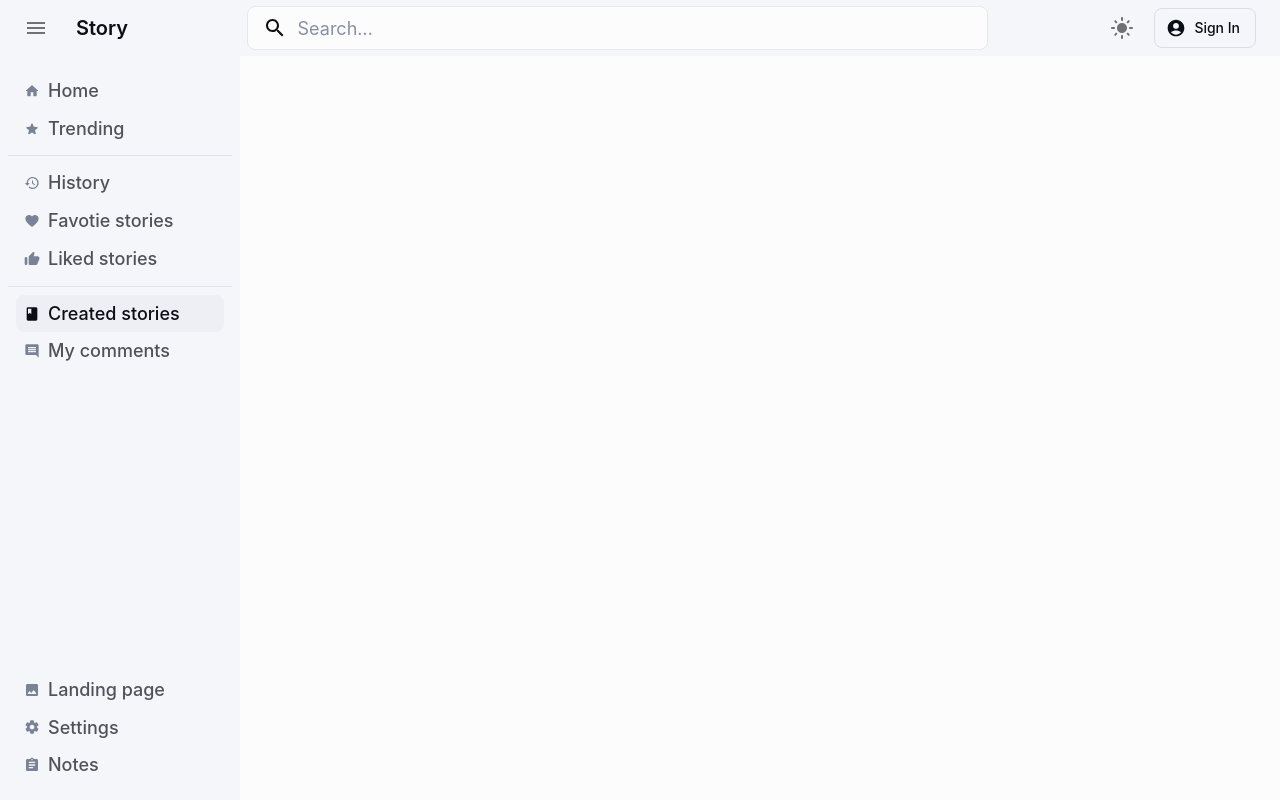
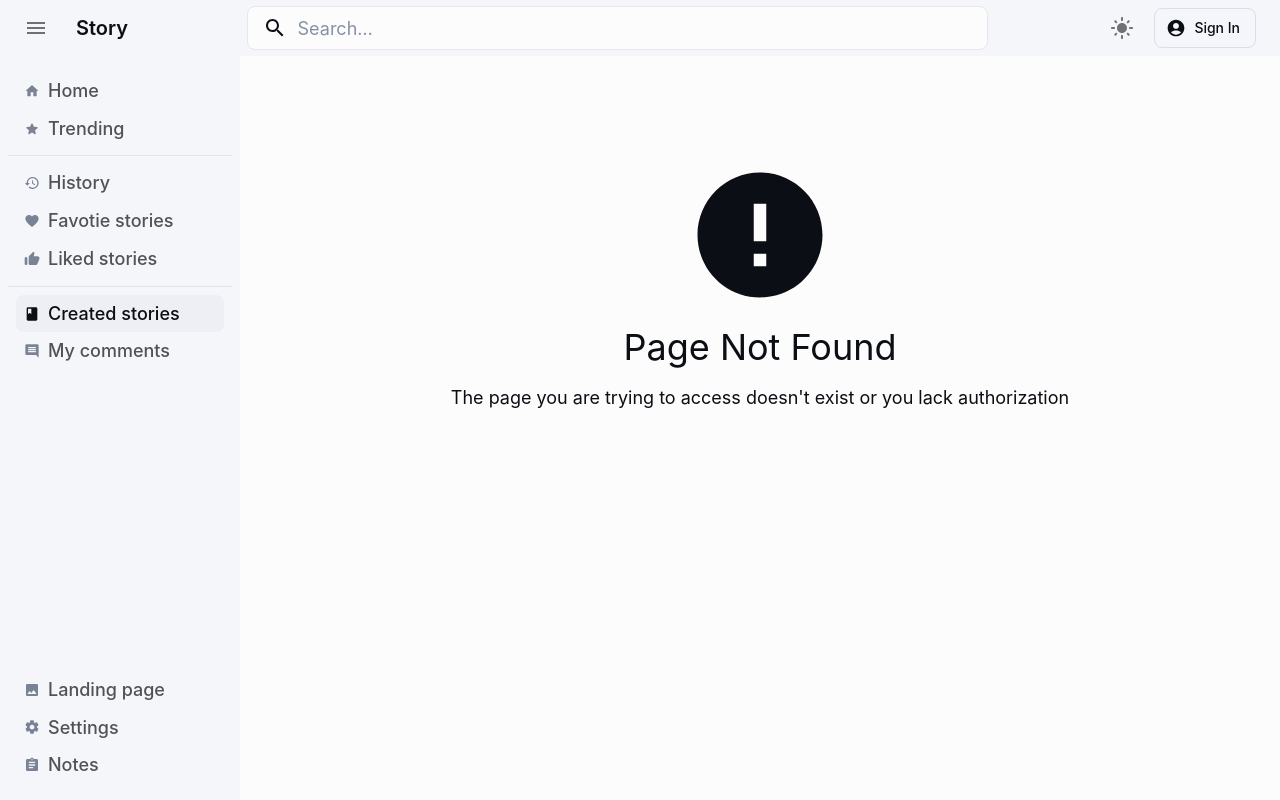
Before and after one commit to tmikov99/story-ui, a React (Vite) app: page /created in a window 1280 px wide. Built offline with nearby package versions, Linux system fonts and the light colour scheme; no server answers.

Commit message:
Add default path (#59)
* Add deafult not found router path

* Remove curly brackets

```diff
--- a/src/App.tsx
+++ b/src/App.tsx
@@ -26,6 +26,8 @@ import HistoryEmptyState from './components/emptyState/HistoryEmptyState';
 import FavoriteEmptyState from './components/emptyState/FavoriteEmptyState';
 import LikedEmptyState from './components/emptyState/LikedEmptyState';
 import UserEmptyState from './components/emptyState/UserEmptyState';
+import EmptyState from './components/emptyState/EmptyState';
+import ErrorIcon from '@mui/icons-material/Error';
 
 function App() {
   const isAuthenticated = useSelector((state: RootState) => state.auth.isAuthenticated);
@@ -75,6 +77,16 @@ function App() {
             {isAuthenticated && <Route path="/pageLinks/:storyId" element={<PageLinks />}/>}
             <Route path="/account" element={ isAuthenticated ? <AccountSettings /> : <UserEmptyState />} />
             <Route path="/user/:username" element={<ProfilePage />} />
+            <Route
+              path="*"
+              element={
+                <EmptyState
+                  title="Page Not Found"
+                  message="The page you are trying to access doesn't exist or you lack authorization"
+                  Icon={ErrorIcon}
+                />
+              }
+            />
           </Routes>
         </Stack>
       </Box>
--- a/src/components/emptyState/EmptyState.tsx
+++ b/src/components/emptyState/EmptyState.tsx
@@ -24,8 +24,8 @@ export default function EmptyState({ title, message, Icon, loginRedirect }: Empt
       }}
     >
       {Icon && <Icon sx={{ fontSize: 150 }} />}
-      <Typography variant="h3">{title}</Typography>
-      <Typography variant="body2">{message}</Typography>
+      <Typography variant="h3" textAlign="center">{title}</Typography>
+      <Typography variant="body2" textAlign="center">{message}</Typography>
       {loginRedirect && <Button
           variant='outlined'
           startIcon={<AccountCircleRoundedIcon />}
```
